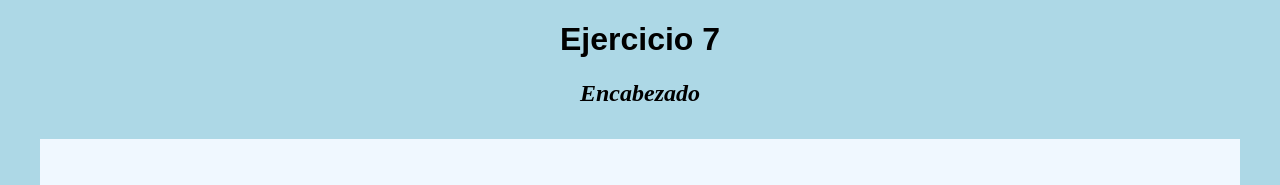
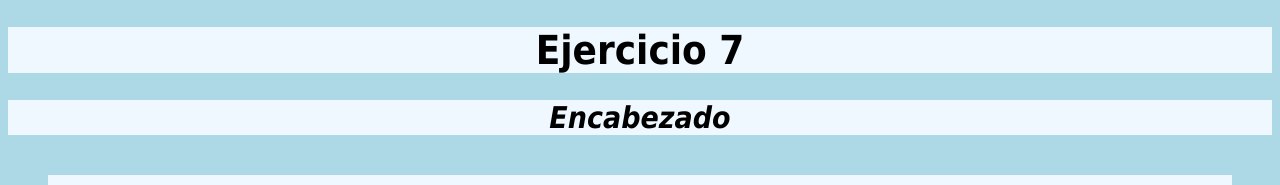
Before and after one commit to UO257247/SEWPRUEBAS, a plain HTML site: page index.html in a window 1280 px wide. Shown: the top 185 px of the page. Drawn offline with nearby package versions, Linux system fonts and the light colour scheme.

Commit message:
Problems with font and color

```diff
--- a/Ejercicio7.css
+++ b/Ejercicio7.css
@@ -1,14 +1,16 @@
 
 body {
     background-color:lightblue;
+    font: 200 20px Tahoma, sans-serif;
 }
 
 h1 {
+    background-color: aliceblue;
     text-align: center;
-    font-family: Arial, Helvetica, sans-serif
 }
 
 h2 {
+    background-color: aliceblue;
     text-align: center;
     font-style: italic;
 }
```
